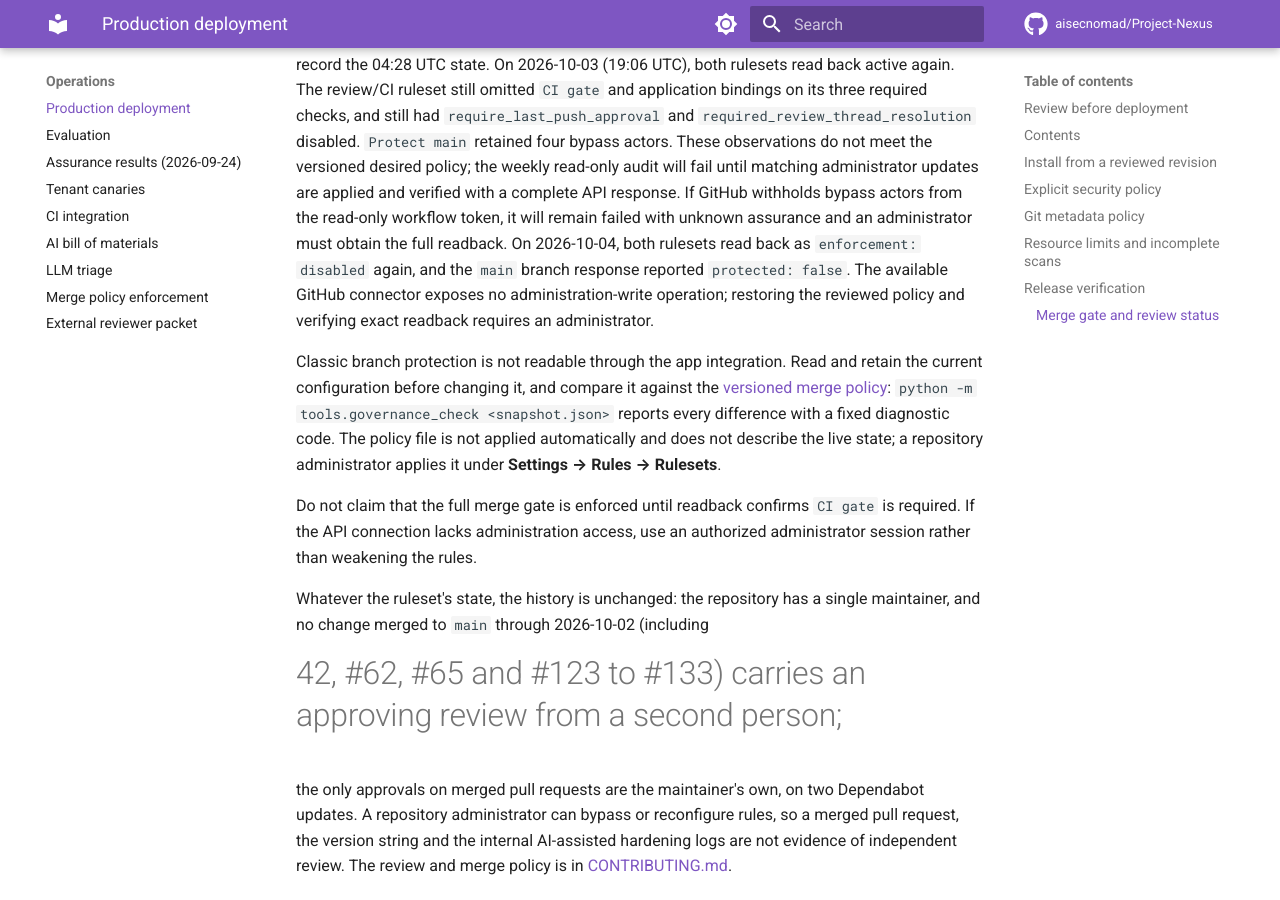
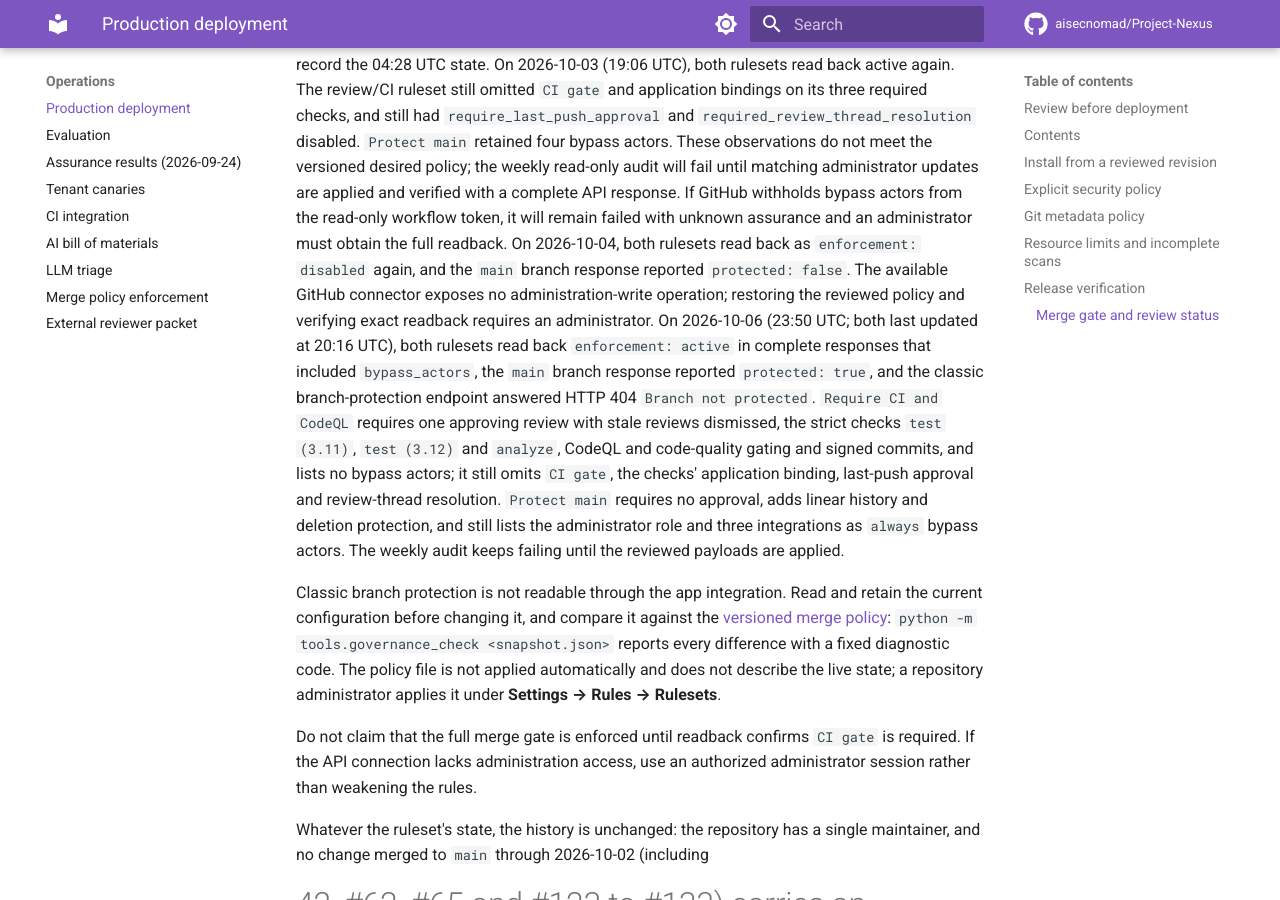
Before and after one commit to aisecnomad/Project-Nexus, an MkDocs documentation site: the page built from docs/production.md, in a window 1280 px wide and 900 px high, scrolled down 10722 px. Built offline with MkDocs 1.6.1 and Material for MkDocs 9.7.7, drawn with Linux system fonts in a browser that asks for light colours; comment, search, counter and statistics services are not loaded.

Commit message:
Name omitted ruleset fields instead of reporting a wrong identity
The weekly merge-policy audit failed its first scheduled run with
"ruleset response does not match the expected repository and ruleset".
The verifier gave that message for a wrong id, source or name and also
for a response missing any managed field. GitHub returns bypass_actors
only to a caller with write access to the ruleset, which the read-only
workflow token lacks, so the message pointed at the wrong problem.

A response that omits managed fields now names them and says an
administrator must verify a complete readback. The job still fails in
that case, as the merge-policy guide requires: an omitted bypass list is
unknown assurance, never an empty one. A complete readback taken today
reports "readback differs from reviewed payload: bypass_actors, rules",
because the reviewed payloads have not been applied.

The production and merge-policy guides record that readback: both
rulesets active again (last updated 20:16 UTC), with the review/CI
ruleset still missing CI gate, check bindings, last-push approval and
thread resolution, and Protect main still listing four bypass actors.

Signed-off-by: Claude <noreply@anthropic.com>
Co-Authored-By: Claude Opus 5.5 <noreply@anthropic.com>
Claude-Session: https://claude.ai/code/session_01JPc2BEPSgM9h4v1qfshKez

```diff
--- a/docs/production.md
+++ b/docs/production.md
@@ -524,6 +524,18 @@ On 2026-10-04, both rulesets read back as `enforcement: disabled` again,
 and the `main` branch response reported `protected: false`. The available
 GitHub connector exposes no administration-write operation; restoring the
 reviewed policy and verifying exact readback requires an administrator.
+On 2026-10-06 (23:50 UTC; both last updated at 20:16 UTC), both rulesets
+read back `enforcement: active` in complete responses that included
+`bypass_actors`, the `main` branch response reported `protected: true`, and
+the classic branch-protection endpoint answered HTTP 404 `Branch not
+protected`. `Require CI and CodeQL` requires one approving review with stale
+reviews dismissed, the strict checks `test (3.11)`, `test (3.12)` and
+`analyze`, CodeQL and code-quality gating and signed commits, and lists no
+bypass actors; it still omits `CI gate`, the checks' application binding,
+last-push approval and review-thread resolution. `Protect main` requires no
+approval, adds linear history and deletion protection, and still lists the
+administrator role and three integrations as `always` bypass actors. The
+weekly audit keeps failing until the reviewed payloads are applied.
 
 Classic branch protection is not readable through the app
 integration. Read and retain the current configuration before changing it,
```
Also changed, not shown: CHANGELOG.md (+14 -0 lines), docs/operations/merge-policy.md (+8 -3 lines), 2 other files.
